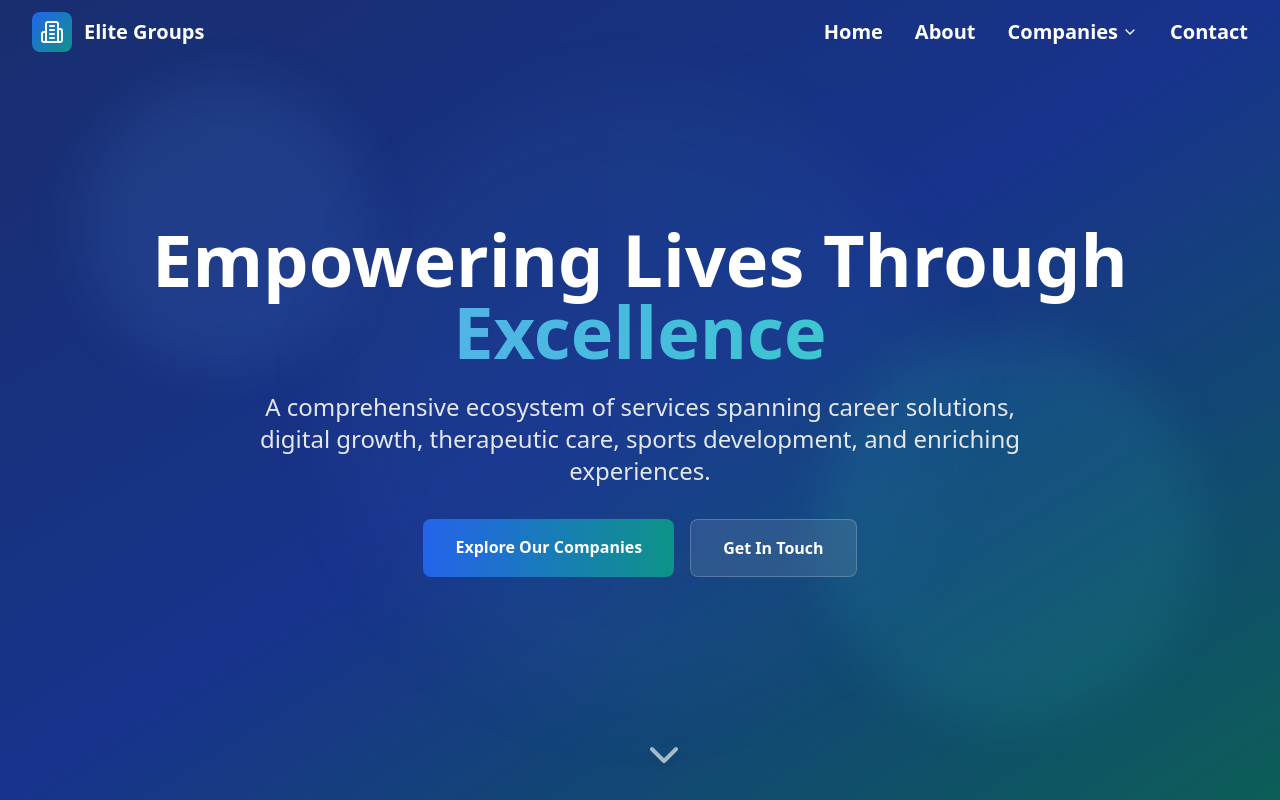
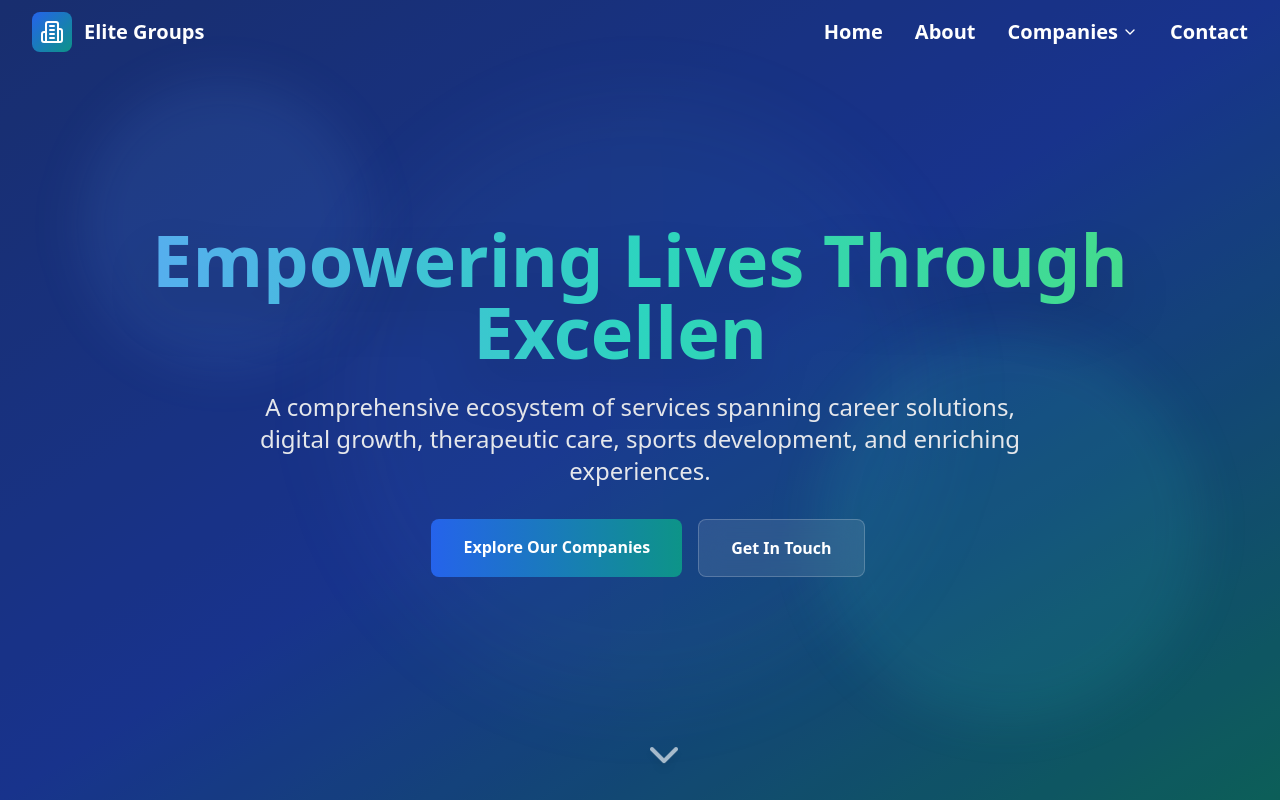
Before and after one commit to Navaneethan20/elite-groups, a React (Vite) app: page / in a window 1280 px wide. Shown: the top 800 px of the page. Built offline with nearby package versions, Linux system fonts and the light colour scheme.

Commit message:
4th commit

```diff
--- a/package.json
+++ b/package.json
@@ -17,7 +17,9 @@
     "react": "^18.3.1",
     "react-dom": "^18.3.1",
     "react-icons": "^5.5.0",
-    "react-router-dom": "^7.9.3"
+    "react-router-dom": "^7.9.3",
+    "react-simple-typewriter": "^5.0.1",
+    "react-typical": "^0.1.3"
   },
   "devDependencies": {
     "@eslint/js": "^9.9.1",
--- a/src/index.css
+++ b/src/index.css
@@ -2,6 +2,8 @@
 @tailwind components;
 @tailwind utilities;
 
+
+
 html {
     scroll-behavior: smooth;
 }
--- a/src/pages/CareerSolutions.tsx
+++ b/src/pages/CareerSolutions.tsx
@@ -37,15 +37,21 @@ const CareerSolutions: React.FC = () => {
                 across IT and Non-IT industries.
               </p>
               <div className="flex flex-col sm:flex-row gap-4">
+                <motion.div
+                  initial={{ opacity: 0 }}
+                  animate={{ opacity: 1 }}
+                  transition={{ duration: 2.5 }}
+                >
+                </motion.div>
                 <a
                   href="#about"
-                  className="px-8 py-4 bg-white text-blue-900 rounded-lg font-semibold hover:bg-gray-100 transition-colors cursor-pointer"
+                  className="px-8 py-4 bg-gradient-to-r from-blue-600 to-teal-600 text-white rounded-lg font-semibold hover:from-blue-700 hover:to-teal-700 transition-all transform hover:scale-105 hover:shadow-lg cursor-pointerr"
                 >
                   Our Services
                 </a>
                 <a
                   href="#contact"
-                  className="px-8 py-4 bg-white/10 backdrop-blur-md text-white rounded-lg font-semibold hover:bg-white/20 transition-all border border-white/20 cursor-pointer"
+                  className="px-8 py-4 bg-white/10 backdrop-blur-md text-white rounded-lg font-semibold hover:bg-white/20 transition-all border border-white/20 transform hover:scale-105 hover:shadow-lg cursor-pointer"
                 >
                   Get Started
                 </a>
--- a/src/pages/DigitalMarketing.tsx
+++ b/src/pages/DigitalMarketing.tsx
@@ -5,6 +5,7 @@ import {
   BarChart, Users, Zap, Target, TrendingUp, Smartphone
 } from 'lucide-react';
 import Footer from '../components/Footer';
+import { Typewriter } from 'react-simple-typewriter';
 
 const DigitalMarketing: React.FC = () => {
   return (
@@ -39,15 +40,21 @@ const DigitalMarketing: React.FC = () => {
                 creative campaigns, and measurable results.
               </p>
               <div className="flex flex-col sm:flex-row gap-4">
+                <motion.div
+                  initial={{ opacity: 0 }}
+                  animate={{ opacity: 1 }}
+                  transition={{ duration: 2.5 }}
+                >
+                </motion.div>
                 <a
                   href="#about"
-                  className="px-8 py-4 bg-gradient-to-r from-pink-500 to-purple-500 text-white rounded-lg font-semibold hover:from-pink-600 hover:to-purple-600 transition-all cursor-pointer"
+                  className="px-8 py-4 bg-gradient-to-r from-pink-500 to-purple-500 text-white rounded-lg font-semibold hover:from-pink-600 hover:to-purple-600 transition-all transform hover:scale-105 hover:shadow-lg cursor-pointer"
                 >
                   Our Services
                 </a>
                 <a
                   href="#portfolio"
-                  className="px-8 py-4 bg-white/10 backdrop-blur-md text-white rounded-lg font-semibold hover:bg-white/20 transition-all border border-white/20 cursor-pointer"
+                  className="px-8 py-4 bg-white/10 backdrop-blur-md text-white rounded-lg font-semibold hover:bg-white/20 transition-all border border-white/20 transform hover:scale-105 hover:shadow-lg cursor-pointer"
                 >
                   View Portfolio
                 </a>
@@ -92,10 +99,10 @@ const DigitalMarketing: React.FC = () => {
             {[
               {
                 icon: Facebook,
-                title: "Social Media Marketing",
+                title: "Social Media Marketing and Handling",
                 description: "Strategic campaigns across Instagram, Facebook, LinkedIn, YouTube, and more platforms.",
                 color: "from-blue-500 to-blue-600",
-                features: ["Content Creation", "Community Management", "Paid Advertising", "Analytics"]
+                features: ["Content Creation", "Community Management", "Paid Advertising", "Analytics","Audience Engagement","Brand Awareness"]
               },
               {
                 icon: Search,
--- a/src/pages/HomePage.tsx
+++ b/src/pages/HomePage.tsx
@@ -6,6 +6,7 @@ import {
   Briefcase, Monitor, Heart, Trophy, Calendar, ChevronDown
 } from 'lucide-react';
 import Footer from '../components/Footer';
+import { Typewriter } from 'react-simple-typewriter';
 
 const companies = [
   {
@@ -66,30 +67,49 @@ const HomePage: React.FC = () => {
 
         <div className="relative max-w-7xl mx-auto px-4 sm:px-6 lg:px-8 text-center">
           <motion.div
-            initial={{ opacity: 0, y: 30 }}
-            animate={{ opacity: 1, y: 0 }}
-            transition={{ duration: 0.8, delay: 0.2 }}
+            initial={{ opacity: 0 }}
+            animate={{ opacity: 1 }}
+            transition={{ duration: 2.5 }}
           >
-            <h1 className="text-5xl md:text-7xl font-bold text-white mb-6">
-              Empowering Lives Through
-              <span className="block bg-gradient-to-r from-blue-400 to-teal-400 bg-clip-text text-transparent">
-                Excellence
-              </span>
+            <h1
+            className="text-5xl md:text-7xl font-bold text-transparent bg-clip-text bg-gradient-to-r from-blue-400 via-teal-400 to-green-400 mb-6 drop-shadow-2xl hover:drop-shadow-2xl transition-all"
+            >
+            <Typewriter
+                words={['Empowering Lives Through Excellence', 'ELITE GROUPS']}
+                loop={Infinity}
+                cursor
+                cursorStyle="|"
+                typeSpeed={100}
+                deleteSpeed={70}
+                delaySpeed={3000}
+              />
             </h1>
+            <motion.div
+              initial={{ opacity: 0 }}
+              animate={{ opacity: 1 }}
+              transition={{ duration: 2.5 }}
+            >
+            </motion.div>
             <p className="text-xl md:text-2xl text-gray-200 mb-8 max-w-3xl mx-auto">
               A comprehensive ecosystem of services spanning career solutions, digital growth,
               therapeutic care, sports development, and enriching experiences.
             </p>
             <div className="flex flex-col sm:flex-row gap-4 justify-center">
+            <motion.div
+              initial={{ opacity: 0 }}
+              animate={{ opacity: 1 }}
+              transition={{ duration: 2.5 }}
+            >
+            </motion.div>
           <a
             href="#companies"
-                className="px-8 py-4 bg-gradient-to-r from-blue-600 to-teal-600 text-white rounded-lg font-semibold hover:from-blue-700 hover:to-teal-700 transition-all transform hover:scale-105 cursor-pointer"
+            className="px-8 py-4 bg-gradient-to-r from-blue-600 to-teal-600 text-white rounded-lg font-semibold hover:from-blue-700 hover:to-teal-700 transition-all transform hover:scale-105 hover:shadow-lg cursor-pointer"
           >
             Explore Our Companies
           </a>
           <a
             href="#contact"
-                className="px-8 py-4 bg-white/10 backdrop-blur-md text-white rounded-lg font-semibold hover:bg-white/20 transition-all border border-white/20 cursor-pointer"
+            className="px-8 py-4 bg-white/10 backdrop-blur-md text-white rounded-lg font-semibold hover:bg-white/20 transition-all border border-white/20 transform hover:scale-105 hover:shadow-lg cursor-pointer"
           >
             Get In Touch
           </a>
--- a/src/pages/SportsAcademy.tsx
+++ b/src/pages/SportsAcademy.tsx
@@ -37,15 +37,21 @@ const SportsAcademy: React.FC = () => {
                 mental, and social development in a supportive environment.
               </p>
               <div className="flex flex-col sm:flex-row gap-4">
+                <motion.div
+                  initial={{ opacity: 0 }}
+                  animate={{ opacity: 1 }}
+                  transition={{ duration: 2.5 }}
+                >
+                </motion.div>
                 <a
                   href="#about"
-                  className="px-8 py-4 bg-white text-orange-800 rounded-lg font-semibold hover:bg-gray-100 transition-colors cursor-pointer"
+                  className="px-8 py-4 bg-white text-orange-800 rounded-lg font-semibold hover:bg-gray-100 transition-colors transition-all transform hover:scale-105 hover:shadow-lg cursor-pointer"
                 >
                   Our Programs
                 </a>
                 <a
                   href="#contact"
-                  className="px-8 py-4 bg-white/10 backdrop-blur-md text-white rounded-lg font-semibold hover:bg-white/20 transition-all border border-white/20 cursor-pointer"
+                  className="px-8 py-4 bg-white/10 backdrop-blur-md text-white rounded-lg font-semibold hover:bg-white/20 transition-all border border-white/20 transform hover:scale-105 hover:shadow-lg cursor-pointer"
                 >
                   Enroll Now
                 </a>
--- a/src/pages/WeekendDayouts.tsx
+++ b/src/pages/WeekendDayouts.tsx
@@ -38,15 +38,21 @@ const WeekendDayouts: React.FC = () => {
                 and joyful outdoor adventures and enriching activities.
               </p>
               <div className="flex flex-col sm:flex-row gap-4">
+                <motion.div
+                  initial={{ opacity: 0 }}
+                  animate={{ opacity: 1 }}
+                  transition={{ duration: 2.5 }}
+                >
+                </motion.div>
                 <a
                   href="#about"
-                  className="px-8 py-4 bg-white text-yellow-600 rounded-lg font-semibold hover:bg-gray-100 transition-colors cursor-pointer"
+                  className="px-8 py-4 bg-white text-yellow-600 rounded-lg font-semibold hover:bg-gray-100 transition-colors transition-all transform hover:scale-105 hover:shadow-lg cursor-pointer"
                 >
                   Our Activities
                 </a>
                 <a
                   href="#contact"
-                  className="px-8 py-4 bg-white/10 backdrop-blur-md text-white rounded-lg font-semibold hover:bg-white/20 transition-all border border-white/20 cursor-pointer"
+                  className="px-8 py-4 bg-white/10 backdrop-blur-md text-white rounded-lg font-semibold hover:bg-white/20 transition-all border border-white/20 transform hover:scale-105 hover:shadow-lg cursor-pointer"
                 >
                   Book Adventure
                 </a>
--- a/tailwind.config.js
+++ b/tailwind.config.js
@@ -2,7 +2,11 @@
 export default {
   content: ['./index.html', './src/**/*.{js,ts,jsx,tsx}'],
   theme: {
-    extend: {},
+    extend: {
+      fontFamily: {
+        saira: ['"Saira Stencil One"', 'sans-serif'], // Add the custom font
+      },
+    },
   },
   plugins: [],
 };
```
Also changed, not shown: src/pages/SpeechHearing.tsx (+14 -8 lines), 1 other file (tests, documents, lock files or other folders). Lines whose indentation alone changed are shown as unchanged.
